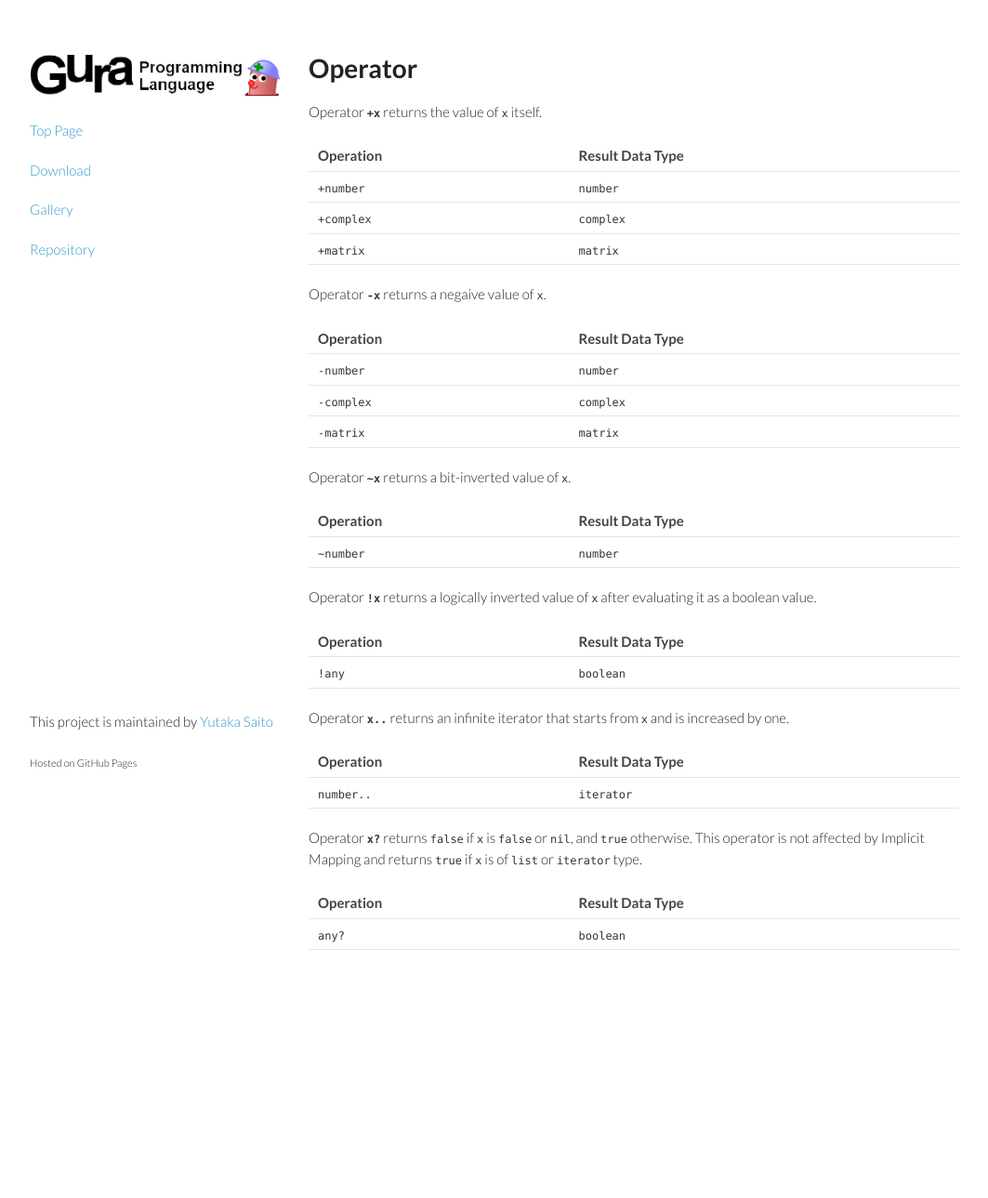
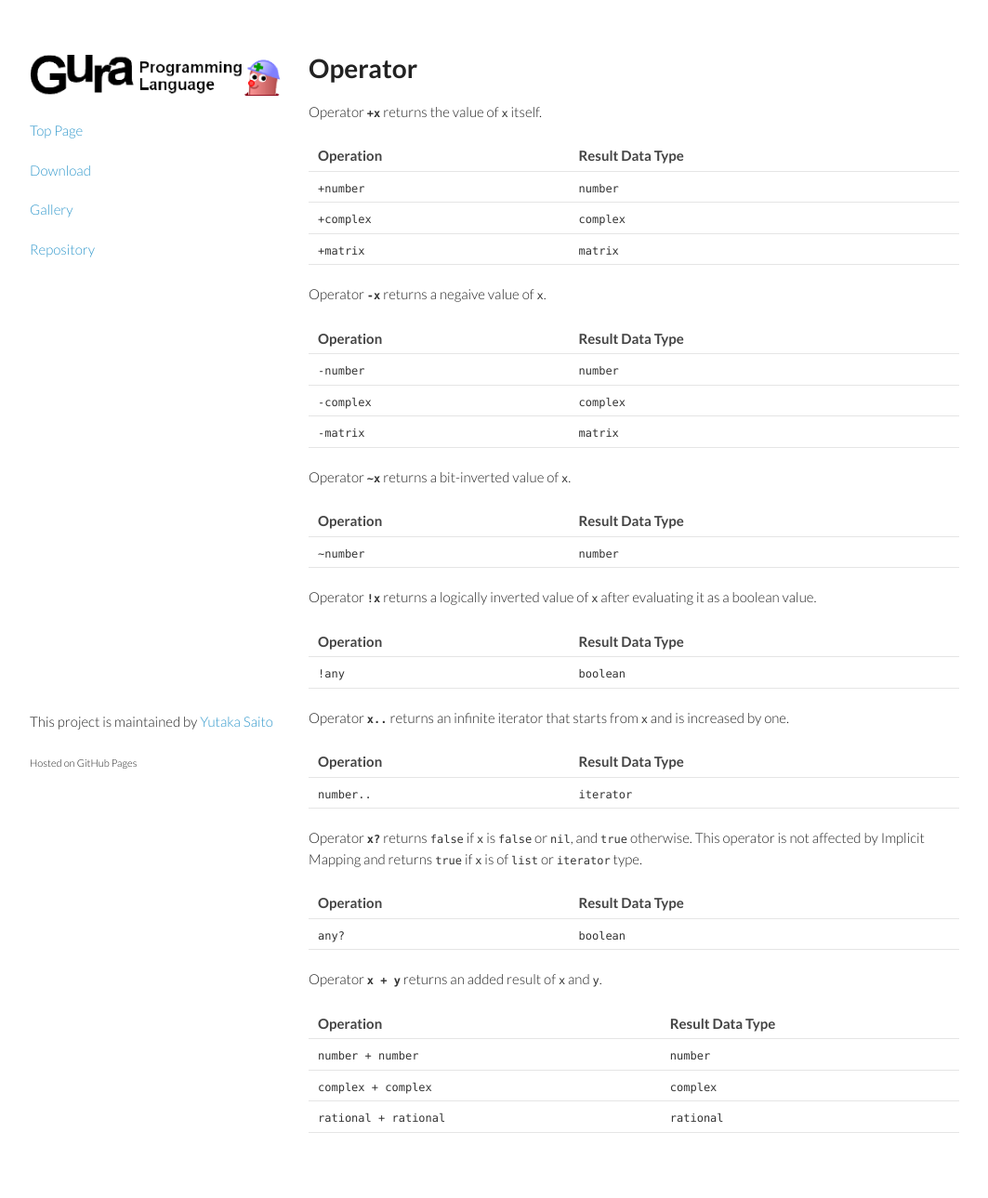
Before and after one commit to rudidude86/gura-lang.github.io, a Jekyll site: the page built from documents/Operator.md, in a window 1280 px wide. Shown: the whole page at 93% size, without its empty margins (108-1171 px from the left). Built offline with Jekyll 4.4.1, drawn with Linux system fonts in a browser that asks for light colours; Markdown is read by kramdown in place of the engine named in the settings; before the commit the page ends 1092 px from its top, so only the background shows below that.

Commit message:
update Operator.md

```diff
--- a/documents/Operator.md
+++ b/documents/Operator.md
@@ -15,6 +15,7 @@ Operator **`+x`** returns the value of `x` itself.
 <tr><td><code>+matrix</code></td><td><code>matrix</code></td></tr>
 </table>
 
+
 Operator **`-x`** returns a negaive value of `x`.
 
 <table>
@@ -24,12 +25,14 @@ Operator **`-x`** returns a negaive value of `x`.
 <tr><td><code>-matrix</code></td><td><code>matrix</code></td></tr>
 </table>
 
+
 Operator **`~x`** returns a bit-inverted value of `x`.
 
 <table>
 <tr><th>Operation</th><th>Result Data Type</th></tr>
 <tr><td><code>~number</code></td><td><code>number</code></td></tr>
 </table>
+
 
 Operator **`!x`** returns a logically inverted value of `x`
 after evaluating it as a boolean value.
@@ -39,6 +42,7 @@ after evaluating it as a boolean value.
 <tr><td><code>!any</code></td><td><code>boolean</code></td></tr>
 </table>
 
+
 Operator **`x..`** returns an infinite iterator
 that starts from `x` and is increased by one.
 
@@ -46,6 +50,7 @@ that starts from `x` and is increased by one.
 <tr><th>Operation</th><th>Result Data Type</th></tr>
 <tr><td><code>number..</code></td><td><code>iterator</code></td></tr>
 </table>
+
 
 Operator **`x?`** returns `false` if `x` is `false` or `nil`, and `true` otherwise.
 This operator is not affected by Implicit Mapping
@@ -55,3 +60,13 @@ and returns `true` if `x` is of `list` or `iterator` type.
 <tr><th>Operation</th><th>Result Data Type</th></tr>
 <tr><td><code>any?</code></td><td><code>boolean</code></td></tr>
 </table>
+
+
+Operator **`x + y`** returns an added result of `x` and `y`.
+
+<table>
+<tr><th>Operation</th><th>Result Data Type</th></tr>
+<tr><td><code>number + number</code></td><td><code>number</code></td></tr>
+<tr><td><code>complex + complex</code></td><td><code>complex</code></td></tr>
+<tr><td><code>rational + rational</code></td><td><code>rational</code></td></tr>
+</table>
```
